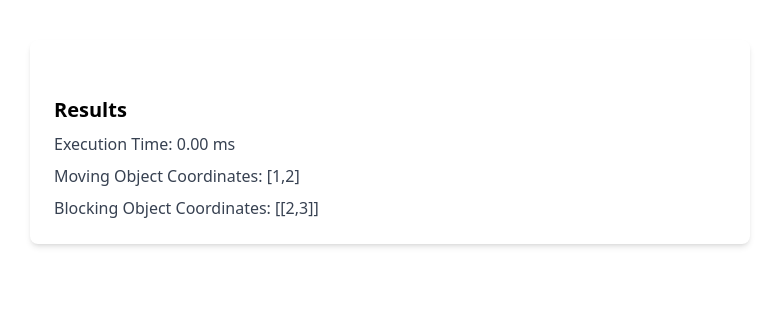
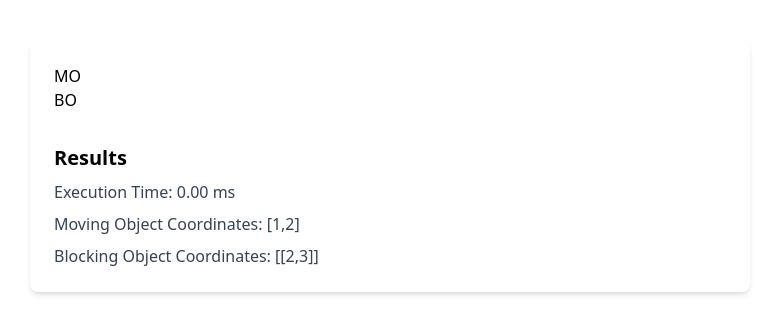
Before and after one commit to StrahinjaWebDev/Moving-Objects-Game, a React (Vite) app: page / in a window 1280 px wide. Shown: the top 334 px of the page, without its empty margins (250-1029 px from the left). Built offline with nearby package versions, Linux system fonts and the light colour scheme.

Commit message:
creating function for rendering matrix

```diff
--- a/src/MatrixApp.tsx
+++ b/src/MatrixApp.tsx
@@ -70,15 +70,40 @@ function MatrixApp() {
     const endTime = performance.now();
     const elapsedTime = endTime - startTime;
     setExecutionTime(elapsedTime);
-
     return () => {
       clearInterval(intervalId);
     };
   }, [moCoord, matrixSize, numBlockingObjects, startCoord, endCoord]);
 
+  // Render the matrix and MO/BOs
+  const renderMatrix = () => {
+    const matrix = [];
+    for (let i = 0; i < matrixSize; i++) {
+      const row = [];
+      for (let j = 0; j < matrixSize; j++) {
+        const isMo = i === moCoord[0] && j === moCoord[1];
+        const isBo = boCoords.some((coord) => coord[0] === i && coord[1] === j);
+        const isStart = i === startCoord[0] && j === startCoord[1];
+        const isEnd = i === endCoord[0] && j === endCoord[1];
+        row.push(
+          <div key={`${i}-${j}`} className={`cell ${isMo ? "mo" : ""} ${isBo ? "bo" : ""} ${isStart ? "start" : ""} ${isEnd ? "end" : ""}`}>
+            {isMo ? "MO" : isBo ? "BO" : ""}
+          </div>
+        );
+      }
+      matrix.push(
+        <div key={`row-${i}`} className="row">
+          {row}
+        </div>
+      );
+    }
+    return matrix;
+  };
+
   return (
     <div className="max-w-3xl mx-auto mt-10 px-6">
       <div className="bg-white shadow-md p-6 rounded-lg">
+        {renderMatrix()}
         <div className="mt-8">
           <h2 className="text-xl font-semibold mb-2">Results</h2>
           <p className="text-gray-700 mb-2">Execution Time: {executionTime.toFixed(2)} ms</p>
```
